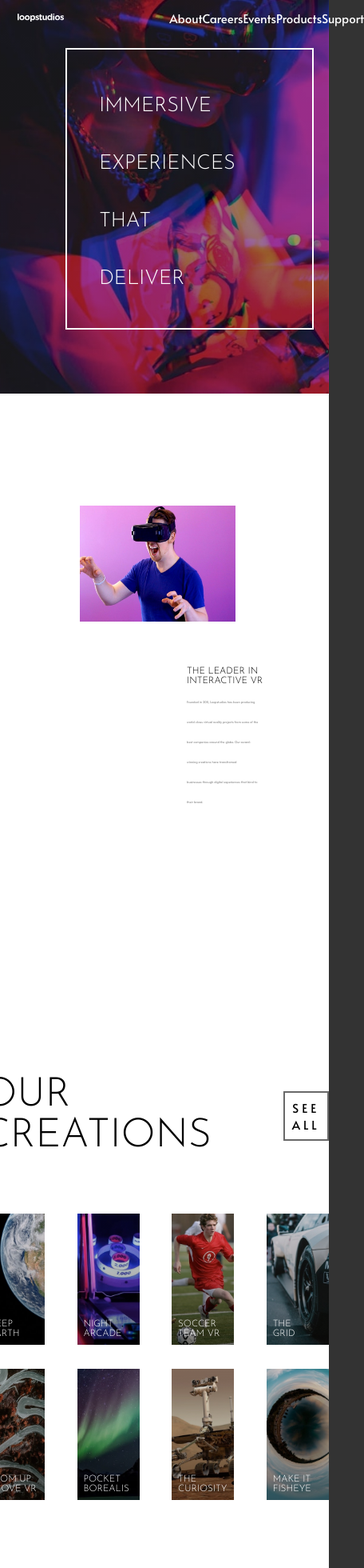
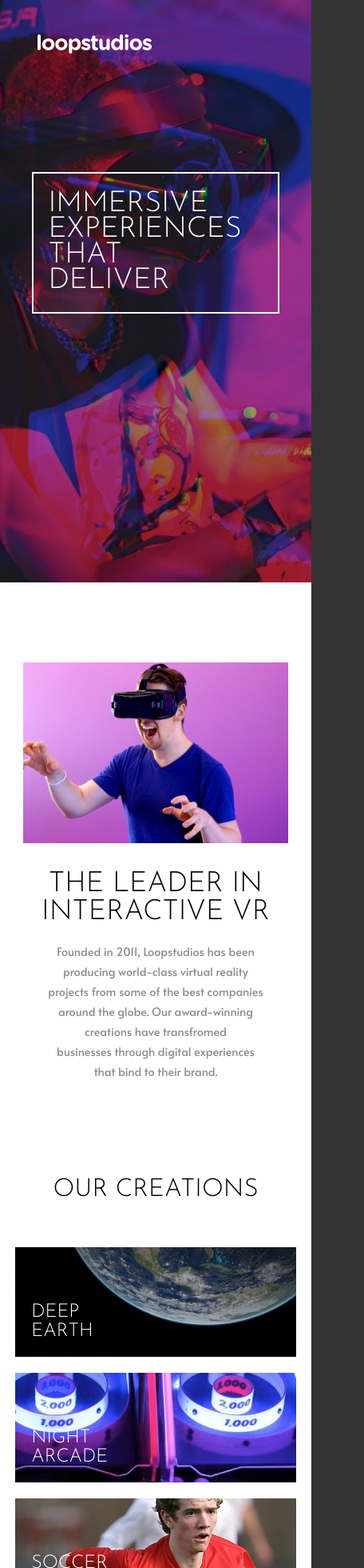
Before and after one commit to JacobTTorres/Loop-Studio, a React (Create React App) app: page / in a window 390 px wide. Shown: the top 1960 px of the page at 80% size, 456 px wide, since content can reach past the window. Built offline with nearby package versions, Linux system fonts and the light colour scheme.

Commit message:
need footer and gallory button for mobile

```diff
--- a/src/App.css
+++ b/src/App.css
@@ -42,3 +42,14 @@
     width: 100%
   }
 }
+
+@media only screen and (max-width: 810px) {
+  .appHeader{
+    background:linear-gradient(rgba(0, 0, 0, 0), rgba(0, 0, 0, 0)), url("./images/mobile/image-hero.jpg");
+   background-size: cover;
+   background-position: 50% 10%;
+   background-repeat: no-repeat;
+   padding-bottom: 40vw
+   ; margin-bottom: 100px
+  }
+}
--- a/src/components/creations/Creations.js
+++ b/src/components/creations/Creations.js
@@ -10,16 +10,30 @@ export default function Creations() {
         </div>
         <div className="creationGallory">
           <div className="topGallory">
-            <div className="galloryImgEarth">DEEP<br/>EARTH</div>
-            <div className="galloryImgArcade">NIGHT ARCADE</div>
-            <div className="galloryImgSoccer">SOCCER <br/>TEAM VR</div>
-            <div className="galloryImgGrid">THE<br/>GRID</div>
+            <div className="galloryImgEarth">
+            <div className="galloryHeader">  DEEP
+              <br />
+              EARTH</div>
+            </div>
+            <div className="galloryImgArcade"><div className="galloryHeader">NIGHT ARCADE</div></div>
+            <div className="galloryImgSoccer">
+              <div className="galloryHeader">SOCCER <br />
+              TEAM VR</div>
+            </div>
+            <div className="galloryImgGrid">
+              <div className="galloryHeader">THE
+              <br />
+              GRID</div>
+            </div>
           </div>
           <div className="bottomGallory">
-            <div className="galloryImgAbove">FROM UP ABOVE VR</div>
-            <div className="galloryImgBorealis">POCKET BOREALIS</div>
-            <div className="galloryImgCuriosity">THE CURIOSITY</div>
-            <div className="galloryImgFisheye">MAKE IT FISHEYE</div>
+            <div className="galloryImgAbove"><div className="galloryHeader">FROM UP ABOVE VR</div></div>
+            <div className="galloryImgBorealis"><div className="galloryHeader">POCKET BOREALIS</div></div>
+            <div className="galloryImgCuriosity"><div className="galloryHeader">THE CURIOSITY</div></div>
+            <div className="galloryImgFisheye"><div className="galloryHeader">MAKE IT FISHEYE</div></div>
+          </div>
+          <div className="mobileButtonContainer">
+            <button className="creationMobileButton">SEE ALL</button>
           </div>
         </div>
       </div>
--- a/src/components/creations/creations.css
+++ b/src/components/creations/creations.css
@@ -57,7 +57,7 @@
   justify-content: space-between;
   align-items: center;
   flex-direction: row;
-  margin:0 45px 30px 45px;
+  margin: 0 45px 30px 45px;
 }
 
 .galloryImgEarth,
@@ -163,5 +163,105 @@
     height: 40vw;
     font-size: 3vw;
   }
+}
 
+@media only screen and (min-width: 810px) {
+  .creationMobileButton {
+    display: none;
+  }
 }
+
+@media only screen and (max-width: 810px) {
+  .creationHeaderContainer {
+    display: flex;
+    justify-content: center;
+    align-items: center;
+  }
+  .creationContent {
+    width: 85%;
+  }
+  .creationHeader {
+    text-align: center;
+    font-size: 8vw;
+  }
+  .creationButton {
+    display: none;
+  }
+  .bottomGallory,
+  .topGallory {
+    flex-direction: column;
+    width: 100%;
+  }
+  .galloryImgEarth,
+  .galloryImgArcade,
+  .galloryImgSoccer,
+  .galloryImgGrid,
+  .galloryImgAbove,
+  .galloryImgBorealis,
+  .galloryImgCuriosity,
+  .galloryImgFisheye {
+    width: 100%;
+    height: 30vw;
+    font-size: 6vw;
+    margin-bottom: 20px;
+    padding: 0px 0px 20px 20px;
+  }
+  .galloryHeader{
+    width: 50%
+  }
+  .galloryImgEarth {
+    background: linear-gradient(rgba(0, 0, 0, 0.5), rgba(0, 0, 0, 0.1)),
+      url("../../images/mobile/image-deep-earth.jpg");
+    background-repeat: no-repeat;
+    background-size: cover;
+  }
+
+  .galloryImgArcade {
+    background: linear-gradient( rgba(0, 0, 0, 0), rgba(0, 0, 0, 0)),
+      url("../../images/mobile/image-night-arcade.jpg");
+    background-repeat: no-repeat;
+    background-size: cover;
+  }
+
+  .galloryImgSoccer {
+    background: linear-gradient(rgba(0, 0, 0, 0), rgba(0, 0, 0, 0)),
+      url("../../images/mobile/image-soccer-team.jpg");
+    background-repeat: no-repeat;
+    background-size: cover;
+  }
+
+  .galloryImgGrid {
+    background: linear-gradient(rgba(0, 0, 0, 0), rgba(0, 0, 0, 0)),
+      url("../../images/mobile/image-grid.jpg");
+    background-repeat: no-repeat;
+    background-size: cover;
+  }
+
+  .galloryImgAbove {
+    background: linear-gradient(rgba(0, 0, 0, 0), rgba(0, 0, 0, 0)),
+      url("../../images/mobile/image-from-above.jpg");
+    background-repeat: no-repeat;
+    background-size: cover;
+  }
+
+  .galloryImgBorealis {
+    background: linear-gradient(rgba(0, 0, 0, 0), rgba(0, 0, 0, 0)),
+      url("../../images/mobile/image-pocket-borealis.jpg");
+    background-repeat: no-repeat;
+    background-size: cover;
+  }
+
+  .galloryImgCuriosity {
+    background: linear-gradient(rgba(0, 0, 0, 0), rgba(0, 0, 0, 0)),
+      url("../../images/mobile/image-curiosity.jpg");
+    background-repeat: no-repeat;
+    background-size: cover;
+  }
+
+  .galloryImgFisheye {
+    background: linear-gradient(rgba(0, 0, 0, 0), rgba(0, 0, 0, 0)),
+      url("../../images/mobile/image-fisheye.jpg");
+    background-repeat: no-repeat;
+    background-size: cover;
+  }
+}
--- a/src/components/header/header.css
+++ b/src/components/header/header.css
@@ -21,10 +21,28 @@
 }
 
 @media only screen and (max-width: 1200px) {
-  .headerContent{
-    margin: 1rem 0 5rem 6.5rem
+  .headerContent {
+    margin: 1rem 0 5rem 6.5rem;
   }
-  .header{
-    font-size: 6.5vw
+  .header {
+    font-size: 6.5vw;
   }
 }
+
+@media only screen and (max-width: 810px) {
+  .headerContainer {
+    display: flex;
+    justify-content: center;
+    align-items: center;
+    margin-bottom: 180px
+  }
+  .headerContent {
+    margin: 0 0 0 0;
+    width: 45%;
+    padding: 22.5px 112.5px 22.5px 18.75px
+  }
+  .header {
+    line-height: 2rem;
+    font-size: 2.25rem;
+  }
+}
--- a/src/components/leader/leader.css
+++ b/src/components/leader/leader.css
@@ -53,7 +53,7 @@
     width: 50vw;
     height: 37vw;
   }
-  .leaderBackdrop{
+  .leaderBackdrop {
     top: 140px;
     right: -100px;
   }
@@ -66,9 +66,52 @@
   .leaderHeader {
     font-size: 3vw;
     width: 25vw;
-    margin-bottom: 5px
+    margin-bottom: 5px;
+  }
+  .leaderInfo {
+    font-size: 1vw;
+  }
+}
+
+@media only screen and (max-width: 810px) {
+  .leaderContainer {
+    width: 100%;
+    height: 100%;
+    margin-bottom: 80px
+  }
+  .leaderContent {
+    display: flex;
+    justify-content: center;
+    align-items: center;
+    flex-direction: column;
+    position: static;
+  }
+  .leaderBackdrop {
+    position: static;
+    width: 85%;
+    height: 20%;
+  }
+  .backdrop {
+    width: 100%;
+    height: 100%;
+  }
+  .leaderInfoContaienr {
+    position: static;
+    padding: 0;
+    width: 80%;
+    height: 100%;
+    display: flex;
+    justify-content: center;
+    align-items: center;
+  }
+  .leaderHeader {
+    font-size: 9vw;
+    text-align: center;
+    width: 100%;
   }
   .leaderInfo{
-    font-size: 1vw
+    font-size: 3.7vw;
+    width:87%;
+    text-align: center;
   }
 }
--- a/src/components/navbar/navbar.css
+++ b/src/components/navbar/navbar.css
@@ -13,7 +13,7 @@
   flex-direction: row;
   padding: 3.3vw 159px 3.3vw 159px;
   width: 100%;
-  height: 100%
+  height: 100%;
 }
 
 .headerLogo {
@@ -116,9 +116,25 @@
 @media only screen and (max-width: 1200px) {
   .navbarContent {
     width: 80%;
-    padding: 3vw
+    padding: 3vw;
   }
-  .navLinks{
-    width: 45%
+  .navLinks {
+    width: 45%;
   }
 }
+
+@media only screen and (max-width: 810px) {
+  .navbarContainer {
+    width: 100%;
+  }
+  .navbarContent {
+    padding: 11vw 3vw 20vw 7vw;
+  }
+  .headerLogo {
+    width: 65vw;
+    margin-bottom: 70px
+  }
+  .navLinks {
+    display: none;
+  }
+}
```
